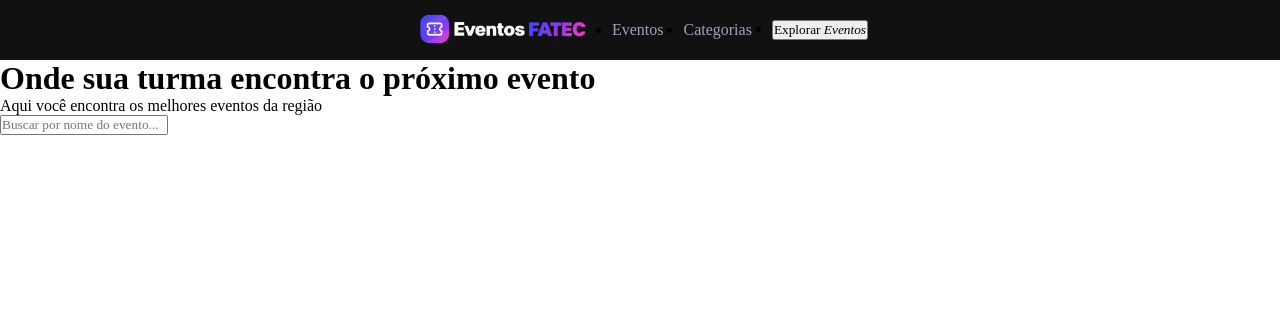
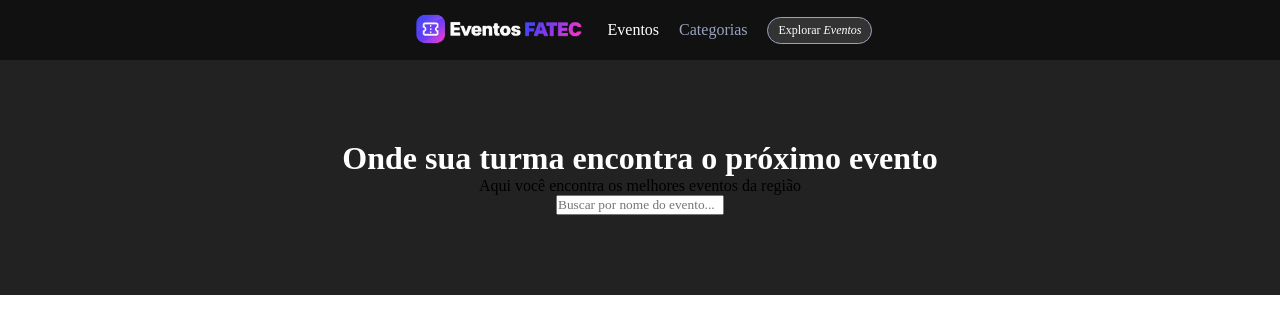
Before and after one commit to JoaoCRF/Programa-oWeb, a plain HTML site: page index.html in a window 1280 px wide. Drawn offline with Linux system fonts and the light colour scheme; a web font is replaced by a local one.

Commit message:
FIM DA AULA 26/08

```diff
--- a/assets/css/style.css
+++ b/assets/css/style.css
@@ -1,6 +1,9 @@
 :root{
     --text-gray: #9aa3bd;
     --bg-dark: #111;
+    --text-white: #fff;
+    --bg-button: #333;
+    --bg-hero: #222;
 }
 
 *{
@@ -24,12 +27,38 @@
         display: flex;
         gap: 20px;
         align-items: center;
+        list-style: none;
 
         .item{
             .link{
                 color: var(--text-gray);
                 text-decoration: none;
+                transition: 0.3s;
+
+                &:hover, &.active{
+                    color: var(--text-white);
+                }
+            }
+            .call-to-action{
+                background-color: var(--bg-button);
+                border: 1px solid var(--text-gray);
+                color: var(--text-white);
+                padding: 5px 10px;
+                border-radius: 20px;
+                font-size: 12px;
             }
         }
     }
 }
+
+.hero {
+    background-color: var(--bg-hero);
+    padding: 80px 0;
+    display: flex;
+    align-items: center;
+    flex-direction: column;
+
+    .title {
+        color: var(--text-white);
+    }
+}
--- a/index.html
+++ b/index.html
@@ -14,16 +14,16 @@
     <nav class="header-menu">
         <img class="logo" alt="logotipo eventos fatec" title="Logotipo eventos fatec" src="assets/images/logotipo-eventos-fatec.png">
         <ul class="navigation">
-            <li class="item"><a class="link" href="eventos.html">Eventos</a></li>
+            <li class="item"><a class="link active" href="eventos.html">Eventos</a></li>
             <li class="item"><a class="link" href="categorias.html">Categorias</a></li>
-            <li class="item"><button>Explorar <i>Eventos</i></button></li>
+            <li class="item"><button class="call-to-action">Explorar <i>Eventos</i></button></li>
         </ul>
     </nav>
-    <header>
-        <h1>Onde sua turma encontra o próximo evento</h1>
-        <p>Aqui você encontra os melhores eventos da região</p>
+    <header class="hero">
+        <h1 class="title">Onde sua turma encontra o próximo evento</h1>
+        <p class="description">Aqui você encontra os melhores eventos da região</p>
 
-        <input type="text" placeholder="Buscar por nome do evento..."/>
+        <input class="search" type="text" placeholder="Buscar por nome do evento..."/>
     </header>
 </body>
 </html>
```
